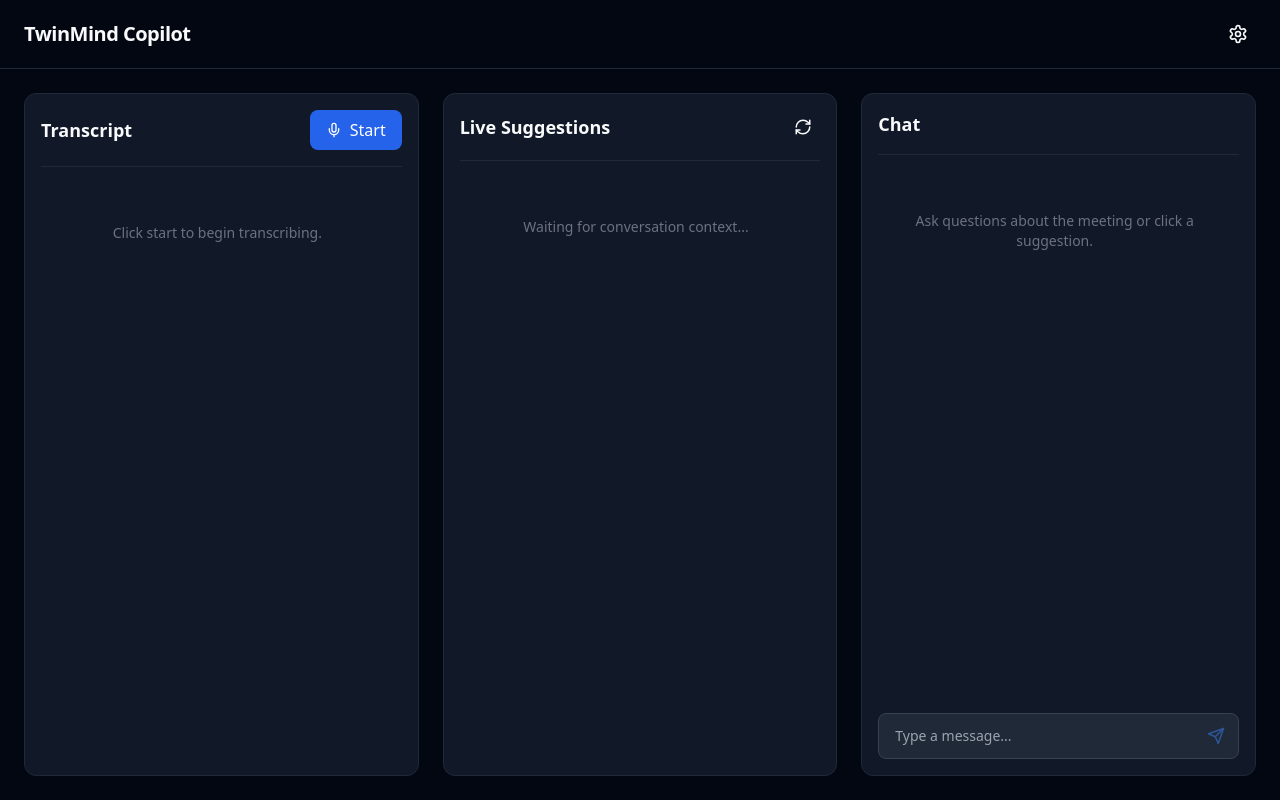
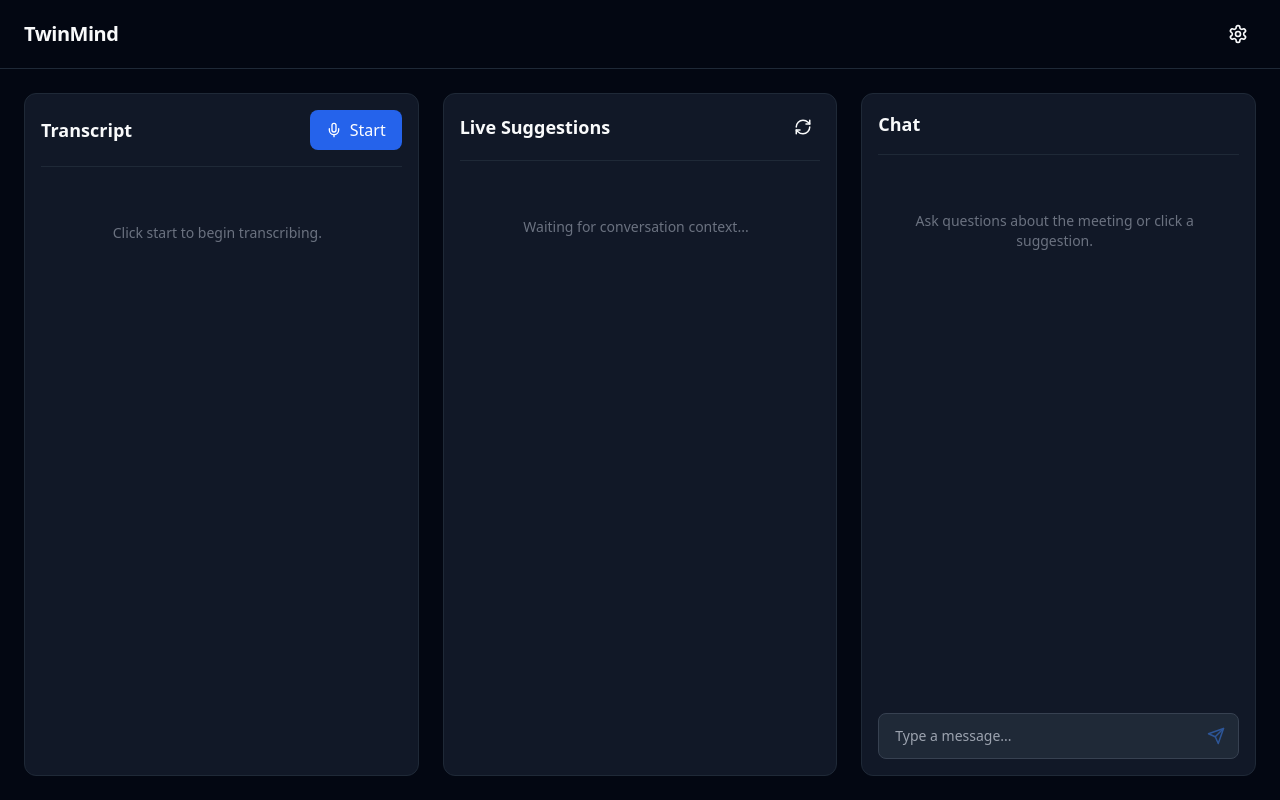
Before and after one commit to arkarishi/TwinMind-APS, a React (Vite) app: page / in a window 1280 px wide. Built offline with nearby package versions, Linux system fonts and the light colour scheme.

Commit message:
Rename UI instances from TwinMind Copilot to TwinMind

```diff
--- a/index.html
+++ b/index.html
@@ -3,7 +3,7 @@
   <head>
     <meta charset="UTF-8" />
     <meta name="viewport" content="width=device-width, initial-scale=1.0" />
-    <title>TwinMind Copilot</title>
+    <title>TwinMind</title>
   </head>
   <body>
     <div id="root"></div>
--- a/src/App.jsx
+++ b/src/App.jsx
@@ -198,7 +198,7 @@
   return (
     <div className="h-full flex flex-col mx-auto max-w-[1400px]">
       <header className="flex justify-between items-center px-6 pb-4 border-b border-gray-800 shrink-0">
-        <h1 className="text-xl font-semibold tracking-tight">TwinMind Copilot</h1>
+        <h1 className="text-xl font-semibold tracking-tight">TwinMind</h1>
         <button
           onClick={() => setShowSettings(true)}
           className="p-2 hover:bg-gray-800 rounded-md transition-colors"
```
